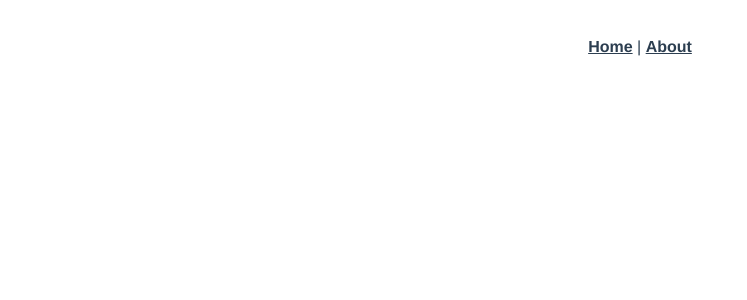
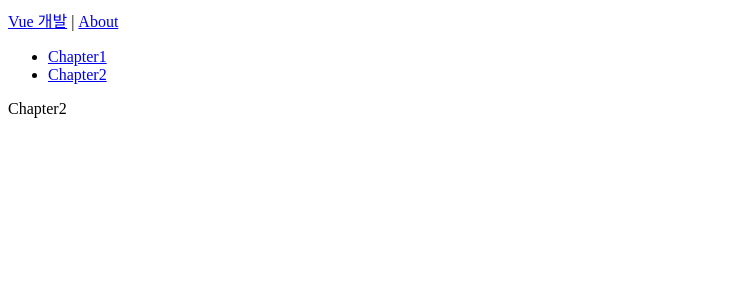
Before and after one commit to UniverseNet/vue-ts-blog, a Vue app: page /ch2 in a window 1280 px wide. Shown: the top 300 px of the page, without its empty margins (0-747 px from the left). Built offline with nearby package versions, Linux system fonts and the light colour scheme.

Commit message:
vue router 변경

```diff
--- a/src/App.vue
+++ b/src/App.vue
@@ -1,32 +1,10 @@
 <template>
-  <div id="app">
-    <div id="nav">
-      <router-link to="/">Home</router-link> |
-      <router-link to="/about">About</router-link>
+    <div id="app">
+        <div id="nav">
+            <router-link to="/vue">Vue 개발</router-link>
+            |
+            <router-link to="/about">About</router-link>
+        </div>
+        <router-view/>
     </div>
-    <router-view/>
-  </div>
 </template>
-
-<style>
-#app {
-  font-family: Avenir, Helvetica, Arial, sans-serif;
-  -webkit-font-smoothing: antialiased;
-  -moz-osx-font-smoothing: grayscale;
-  text-align: center;
-  color: #2c3e50;
-}
-
-#nav {
-  padding: 30px;
-}
-
-#nav a {
-  font-weight: bold;
-  color: #2c3e50;
-}
-
-#nav a.router-link-exact-active {
-  color: #42b983;
-}
-</style>
--- /dev/null
+++ b/src/components/Ch1.vue
@@ -0,0 +1,18 @@
+<template>
+    <div class="hello">
+        <p>Chapter1</p>
+    </div>
+</template>
+
+<!--<script lang="ts">-->
+<!--import {Component, Prop, Vue} from 'vue-property-decorator';-->
+
+<!--@Component-->
+<!--export default class Ch1 extends Vue {-->
+<!--    @Prop() private msg!: string;-->
+<!--}-->
+<!--</script>-->
+
+<!-- Add "scoped" attribute to limit CSS to this component only -->
+<style scoped>
+</style>
--- /dev/null
+++ b/src/components/Ch2.vue
@@ -0,0 +1,18 @@
+<template>
+    <div class="hello">
+        <p>Chapter2</p>
+    </div>
+</template>
+
+<!--<script lang="ts">-->
+<!--import {Component, Prop, Vue} from 'vue-property-decorator';-->
+
+<!--@Component-->
+<!--export default class Ch2 extends Vue {-->
+<!--    @Prop() private msg!: string;-->
+<!--}-->
+<!--</script>-->
+
+<!-- Add "scoped" attribute to limit CSS to this component only -->
+<style scoped>
+</style>
--- a/src/components/HelloWorld.vue
+++ /dev/null
@@ -1,61 +0,0 @@
-<template>
-  <div class="hello">
-    <h1>{{ msg }}</h1>
-    <p>
-      For a guide and recipes on how to configure / customize this project,<br>
-      check out the
-      <a href="https://cli.vuejs.org" target="_blank" rel="noopener">vue-cli documentation</a>.
-    </p>
-    <h3>Installed CLI Plugins</h3>
-    <ul>
-      <li><a href="https://github.com/vuejs/vue-cli/tree/dev/packages/%40vue/cli-plugin-babel" target="_blank" rel="noopener">babel</a></li>
-      <li><a href="https://github.com/vuejs/vue-cli/tree/dev/packages/%40vue/cli-plugin-typescript" target="_blank" rel="noopener">typescript</a></li>
-      <li><a href="https://github.com/vuejs/vue-cli/tree/dev/packages/%40vue/cli-plugin-router" target="_blank" rel="noopener">router</a></li>
-      <li><a href="https://github.com/vuejs/vue-cli/tree/dev/packages/%40vue/cli-plugin-vuex" target="_blank" rel="noopener">vuex</a></li>
-      <li><a href="https://github.com/vuejs/vue-cli/tree/dev/packages/%40vue/cli-plugin-eslint" target="_blank" rel="noopener">eslint</a></li>
-    </ul>
-    <h3>Essential Links</h3>
-    <ul>
-      <li><a href="https://vuejs.org" target="_blank" rel="noopener">Core Docs</a></li>
-      <li><a href="https://forum.vuejs.org" target="_blank" rel="noopener">Forum</a></li>
-      <li><a href="https://chat.vuejs.org" target="_blank" rel="noopener">Community Chat</a></li>
-      <li><a href="https://twitter.com/vuejs" target="_blank" rel="noopener">Twitter</a></li>
-      <li><a href="https://news.vuejs.org" target="_blank" rel="noopener">News</a></li>
-    </ul>
-    <h3>Ecosystem</h3>
-    <ul>
-      <li><a href="https://router.vuejs.org" target="_blank" rel="noopener">vue-router</a></li>
-      <li><a href="https://vuex.vuejs.org" target="_blank" rel="noopener">vuex</a></li>
-      <li><a href="https://github.com/vuejs/vue-devtools#vue-devtools" target="_blank" rel="noopener">vue-devtools</a></li>
-      <li><a href="https://vue-loader.vuejs.org" target="_blank" rel="noopener">vue-loader</a></li>
-      <li><a href="https://github.com/vuejs/awesome-vue" target="_blank" rel="noopener">awesome-vue</a></li>
-    </ul>
-  </div>
-</template>
-
-<script lang="ts">
-import { Component, Prop, Vue } from 'vue-property-decorator';
-
-@Component
-export default class HelloWorld extends Vue {
-  @Prop() private msg!: string;
-}
-</script>
-
-<!-- Add "scoped" attribute to limit CSS to this component only -->
-<style scoped>
-h3 {
-  margin: 40px 0 0;
-}
-ul {
-  list-style-type: none;
-  padding: 0;
-}
-li {
-  display: inline-block;
-  margin: 0 10px;
-}
-a {
-  color: #42b983;
-}
-</style>
--- a/src/main.ts
+++ b/src/main.ts
@@ -1,7 +1,7 @@
 import Vue from 'vue'
 import App from './App.vue'
-import router from './router'
-import store from './store'
+import router from './router/router'
+import store from './store/store'
 
 Vue.config.productionTip = false
 
--- a/src/router/index.ts
+++ /dev/null
@@ -1,29 +0,0 @@
-import Vue from 'vue'
-import VueRouter, { RouteConfig } from 'vue-router'
-import Home from '../views/Home.vue'
-
-Vue.use(VueRouter)
-
-  const routes: Array<RouteConfig> = [
-  {
-    path: '/',
-    name: 'Home',
-    component: Home
-  },
-  {
-    path: '/about',
-    name: 'About',
-    // route level code-splitting
-    // this generates a separate chunk (about.[hash].js) for this route
-    // which is lazy-loaded when the route is visited.
-    component: () => import(/* webpackChunkName: "about" */ '../views/About.vue')
-  }
-]
-
-const router = new VueRouter({
-  mode: 'history',
-  base: process.env.BASE_URL,
-  routes
-})
-
-export default router
--- /dev/null
+++ b/src/views/DevVue.vue
@@ -0,0 +1,26 @@
+<template>
+    <div>
+        <div>
+            <ul>
+                <li>
+                    <router-link to="/ch1">Chapter1</router-link>
+                </li>
+                <li>
+                    <router-link to="/ch2">Chapter2</router-link>
+                </li>
+            </ul>
+        </div>
+        <router-view />
+    </div>
+</template>
+
+<!--<script>-->
+<!--    // @ is an alias to /src-->
+<!--    import Ch1 from '@/components/Ch1.vue'-->
+<!--    import Ch2 from '@/components/Ch2.vue'-->
+
+<!--    export default {-->
+<!--        name: 'DevVue',-->
+<!--        components: {}-->
+<!--    }-->
+<!--</script>-->
--- a/src/views/Home.vue
+++ /dev/null
@@ -1,18 +0,0 @@
-<template>
-  <div class="home">
-    <img alt="Vue logo" src="../assets/logo.png">
-    <HelloWorld msg="Welcome to Your Vue.js App"/>
-  </div>
-</template>
-
-<script>
-// @ is an alias to /src
-import HelloWorld from '@/components/HelloWorld.vue'
-
-export default {
-  name: 'Home',
-  components: {
-    HelloWorld
-  }
-}
-</script>
```
Also changed, not shown: src/router/router.ts (added, +41 -0 lines), src/store/store.ts (renamed from src/store/index.ts).
